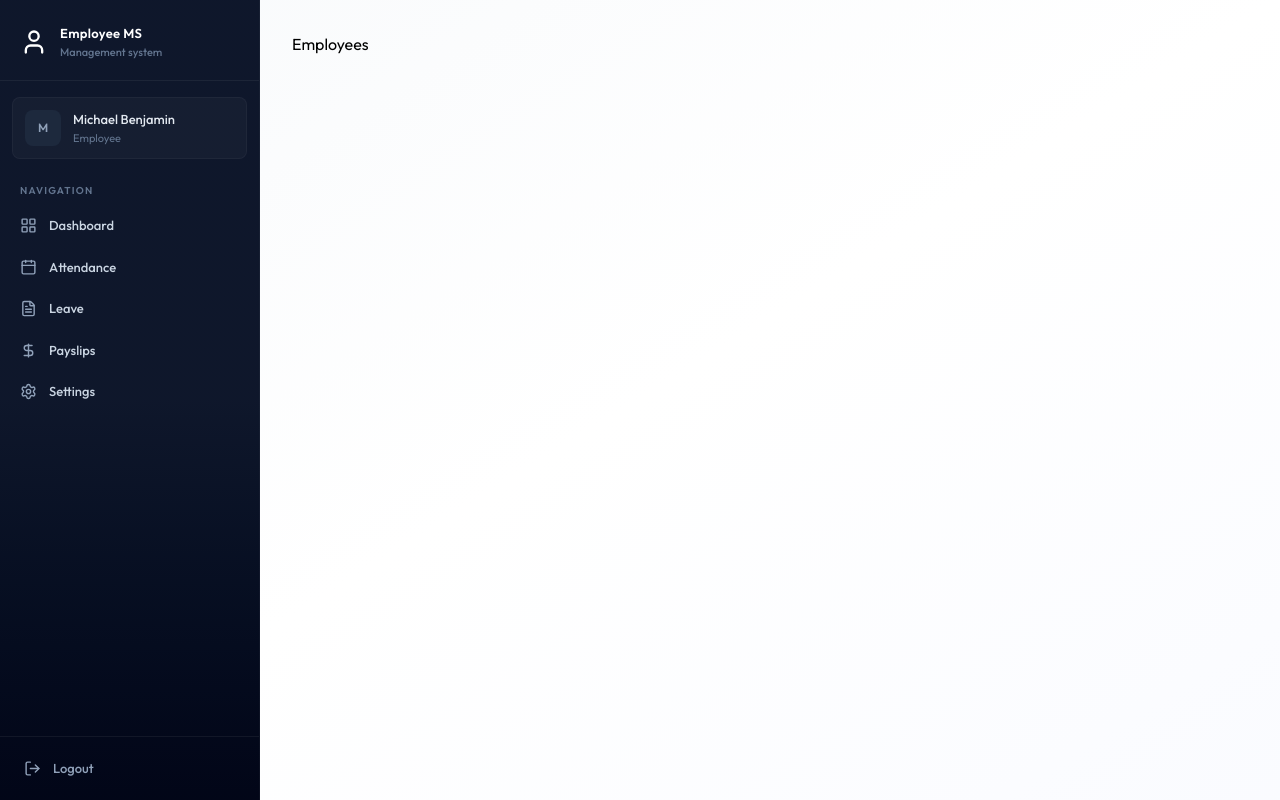
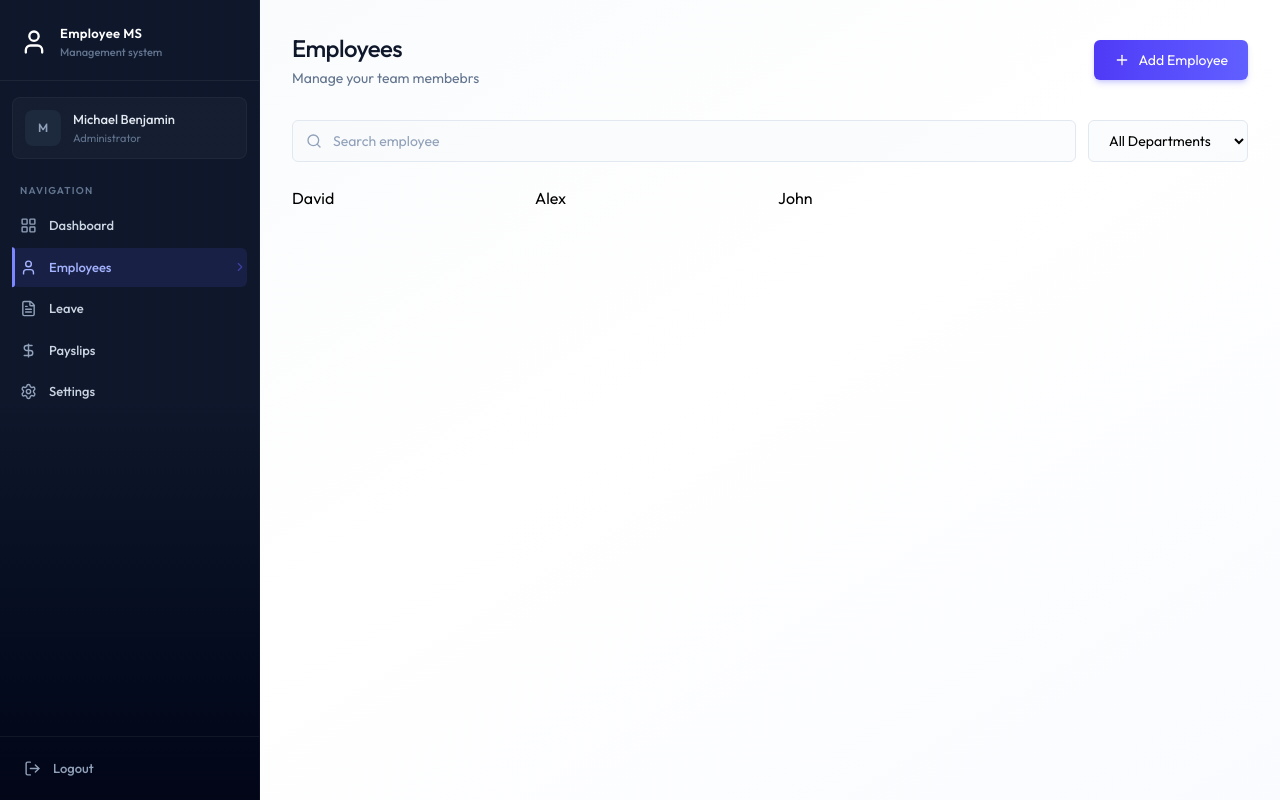
Before and after one commit to Xlence1624/Employee-management-system, a React (Vite) app in the folder Client/: page /employees in a window 1280 px wide. Built offline with nearby package versions, Linux system fonts and the light colour scheme.

Commit message:
created the employee page and the search logic
Signed-off-by: Xlence1624 <xlence1624@gmail.com>

```diff
--- a/Client/src/components/Sidebar.jsx
+++ b/Client/src/components/Sidebar.jsx
@@ -34,7 +34,7 @@
     setMobileMenuOpen(false);
   }, [pathname]);
 
-  const role = "" || "Employee";
+  const role = "ADMIN" || "Employee";
 
   const navItems = [
     {
--- a/Client/src/pages/Employees.jsx
+++ b/Client/src/pages/Employees.jsx
@@ -1,8 +1,83 @@
-import React from 'react'
+import React, { useEffect, useState } from 'react'
+import { useCallback } from 'react'
+import { dummyEmployeeData, DEPARTMENTS } from '../assets/assets'
+import { Plus, Search } from 'lucide-react'
 
 const Employees = () => {
+
+  const [employees, setEmployees] = useState([])
+  const [loading, setLoading] = useState(true)
+  const fetchEmployees = useCallback(
+async () => {
+  setLoading(true)
+  setEmployees(dummyEmployeeData.filter((emp) => (selectedDept ? emp.department === selectedDept : emp)))
+  setTimeout(
+    ()=>{
+      setLoading(false)
+    }, 1000
+  )
+}, []
+
+  )
+
+  useEffect(
+    ()=>{fetchEmployees()},[]
+  )
+
+  const [search, setsearch] = useState("")
+    const [selectedDept, setSelectedDept] = useState("")
+    const filtered = employees.filter(
+      (emp) => `${emp.firstName} ${emp.lastName} ${emp.position}`.toLowerCase().includes(search.toLowerCase())
+    )
   return (
-    <div>Employees</div>
+    <div className='animate-fade-in'>
+
+{/* Header */}
+<div className='flex flex-col sm:flex-row justify-between items-start sm:items-center gap-4 mb-8'>
+<div>
+<h1 className='page-title'>Employees</h1>
+<p className='page-subtitle'>Manage your team membebrs</p>
+
+</div>
+<button className='btn-primary flex items-center gap-2 w-full sm:w-auto justify-center'>
+  <Plus size={16}/> Add Employee
+</button>
+
+
+</div>
+
+{/* Search bar */}
+
+<div className='flex flex-col sm:flex-row gap-3 mb-6'>
+<div className='relative flex-1'>
+<Search className='absolute left-3.5 top-1/2 transform -translate-y-1/2 text-slate-400 w-4 h-4'/>
+<input type="text" name="" id="" placeholder='Search employee' className='w-full pl-10!' onChange={(e) =>setsearch(e.target.value)} value={search}/>
+</div>
+<select value={selectedDept} onChange={(e) => setSelectedDept(e.targetvalue)} className='max-w-40'>
+  <option value="">All Departments</option>
+  {DEPARTMENTS.map(
+    (deptname) => (
+      <option value={deptname}  key={deptname}>{deptname}</option>
+    )
+  )}
+</select>
+</div>
+{/* Employee card */}
+{loading ? (<div className='flex justify-center p-12'>
+  <div className='animate-spin h-8 w-8 border-2 border-indigo-600 border-t-transparent rounded-full'/>
+</div>) : (<div className='grid grid-cols-1 sm:grid-cols-2 lg:grid-cols-3 xl:grid-cols-4 gap-4 sm-gap-5'>
+{filtered.length === 0 ? (
+  <p className='col-span-full text-center py-16 text-slate-400 bg-white rounded-2xl border  border-dashed border-slate-200'>  No employee found</p>
+)  : (
+filtered.map(
+  (emp)=> (<p key={emp.id}>{emp.firstName}</p>)
+)
+
+)}
+
+</div>) }
+
+    </div>
   )
 }
 
```
